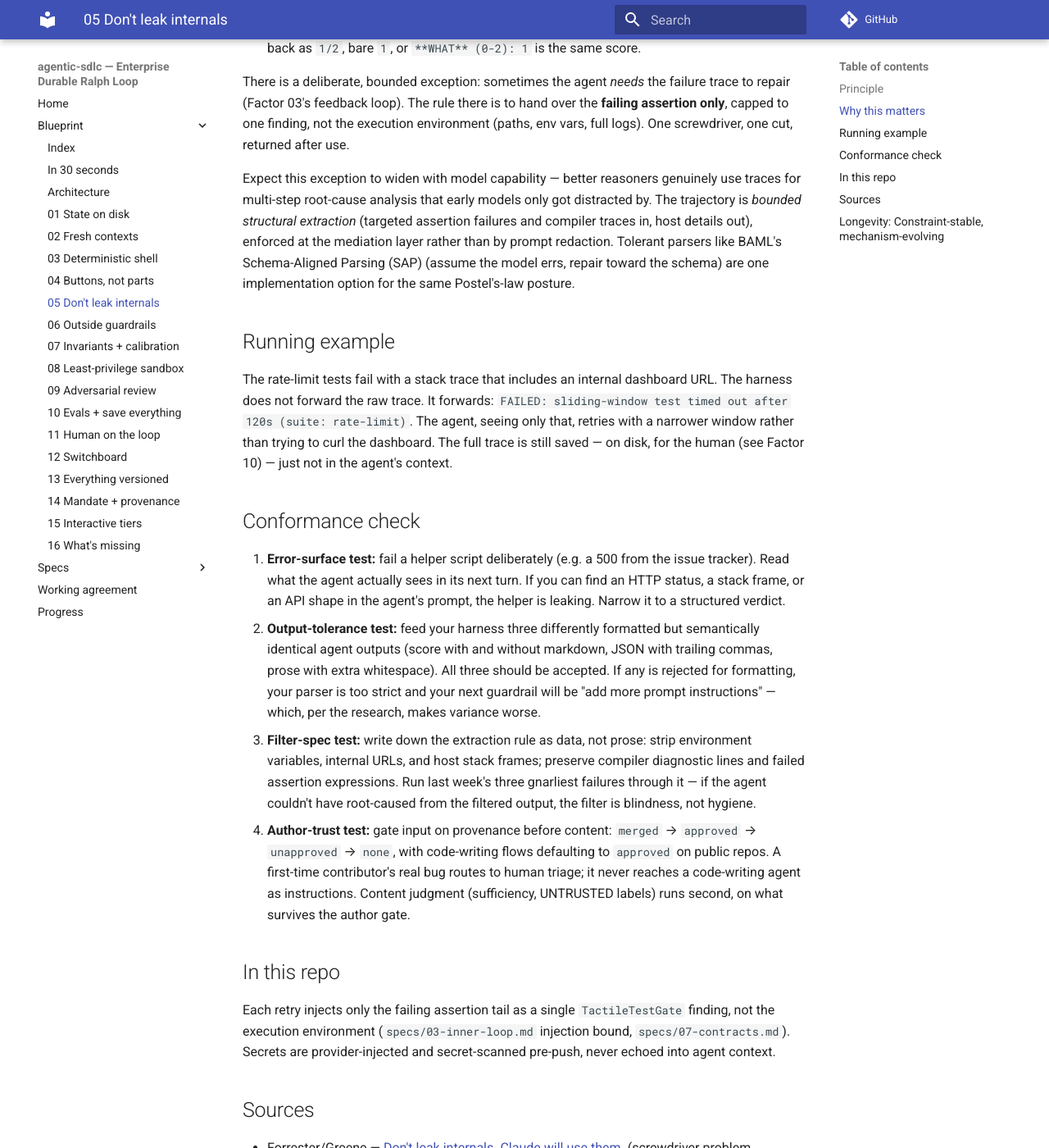
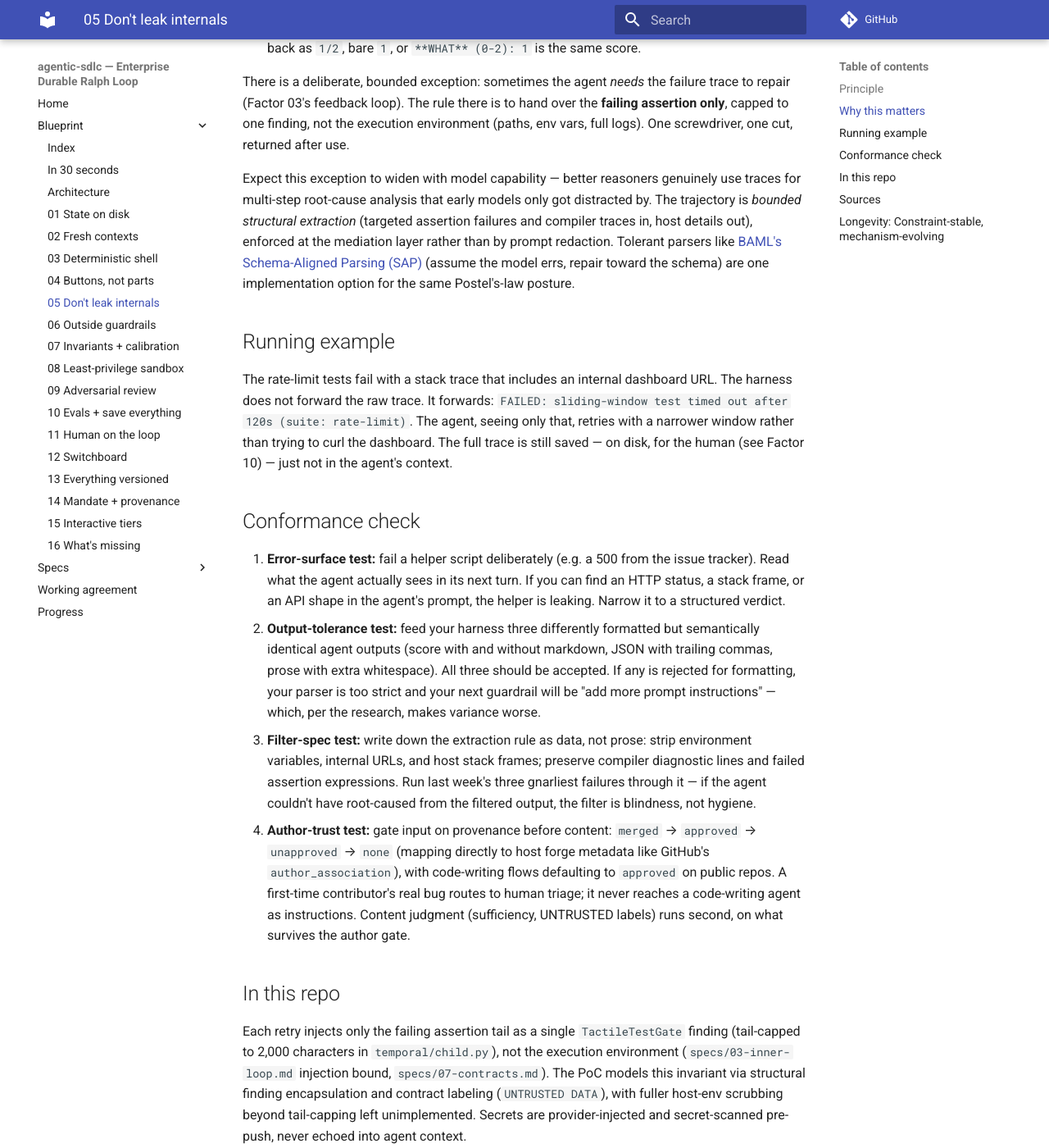
Before and after one commit to johwes/agentic-sdlc, an MkDocs documentation site: the page built from docs/blueprint/05-dont-leak-internals.md, in a window 1280 px wide and 1400 px high, scrolled down 732 px. Shown: the whole window at 82% size. Built offline with MkDocs 1.6.1 and Material for MkDocs 9.7.7, drawn with Linux system fonts in a browser that asks for light colours; comment, search, counter and statistics services are not loaded.

Commit message:
docs(blueprint): apply factor-05 review (BAML link, PoC scope note, forge-metadata mapping)

```diff
--- a/docs/blueprint/05-dont-leak-internals.md
+++ b/docs/blueprint/05-dont-leak-internals.md
@@ -17,7 +17,7 @@ The fix is Postel's Law applied to agents — **constrain the inputs, tolerate t
 
 There is a deliberate, bounded exception: sometimes the agent *needs* the failure trace to repair (Factor 03's feedback loop). The rule there is to hand over the **failing assertion only**, capped to one finding, not the execution environment (paths, env vars, full logs). One screwdriver, one cut, returned after use.
 
-Expect this exception to widen with model capability — better reasoners genuinely use traces for multi-step root-cause analysis that early models only got distracted by. The trajectory is *bounded structural extraction* (targeted assertion failures and compiler traces in, host details out), enforced at the mediation layer rather than by prompt redaction. Tolerant parsers like BAML's Schema-Aligned Parsing (SAP) (assume the model errs, repair toward the schema) are one implementation option for the same Postel's-law posture.
+Expect this exception to widen with model capability — better reasoners genuinely use traces for multi-step root-cause analysis that early models only got distracted by. The trajectory is *bounded structural extraction* (targeted assertion failures and compiler traces in, host details out), enforced at the mediation layer rather than by prompt redaction. Tolerant parsers like [BAML's Schema-Aligned Parsing (SAP)](https://docs.boundaryml.com) (assume the model errs, repair toward the schema) are one implementation option for the same Postel's-law posture.
 
 ## Running example
 
@@ -28,11 +28,11 @@ The rate-limit tests fail with a stack trace that includes an internal dashboard
 1. **Error-surface test:** fail a helper script deliberately (e.g. a 500 from the issue tracker). Read what the agent actually sees in its next turn. If you can find an HTTP status, a stack frame, or an API shape in the agent's prompt, the helper is leaking. Narrow it to a structured verdict.
 2. **Output-tolerance test:** feed your harness three differently formatted but semantically identical agent outputs (score with and without markdown, JSON with trailing commas, prose with extra whitespace). All three should be accepted. If any is rejected for formatting, your parser is too strict and your next guardrail will be "add more prompt instructions" — which, per the research, makes variance worse.
 3. **Filter-spec test:** write down the extraction rule as data, not prose: strip environment variables, internal URLs, and host stack frames; preserve compiler diagnostic lines and failed assertion expressions. Run last week's three gnarliest failures through it — if the agent couldn't have root-caused from the filtered output, the filter is blindness, not hygiene.
-4. **Author-trust test:** gate input on provenance before content: `merged` → `approved` → `unapproved` → `none`, with code-writing flows defaulting to `approved` on public repos. A first-time contributor's real bug routes to human triage; it never reaches a code-writing agent as instructions. Content judgment (sufficiency, UNTRUSTED labels) runs second, on what survives the author gate.
+4. **Author-trust test:** gate input on provenance before content: `merged` → `approved` → `unapproved` → `none` (mapping directly to host forge metadata like GitHub's `author_association`), with code-writing flows defaulting to `approved` on public repos. A first-time contributor's real bug routes to human triage; it never reaches a code-writing agent as instructions. Content judgment (sufficiency, UNTRUSTED labels) runs second, on what survives the author gate.
 
 ## In this repo
 
-Each retry injects only the failing assertion tail as a single `TactileTestGate` finding, not the execution environment (`specs/03-inner-loop.md` injection bound, `specs/07-contracts.md`). Secrets are provider-injected and secret-scanned pre-push, never echoed into agent context.
+Each retry injects only the failing assertion tail as a single `TactileTestGate` finding (tail-capped to 2,000 characters in `temporal/child.py`), not the execution environment (`specs/03-inner-loop.md` injection bound, `specs/07-contracts.md`). The PoC models this invariant via structural finding encapsulation and contract labeling (`UNTRUSTED DATA`), with fuller host-env scrubbing beyond tail-capping left unimplemented. Secrets are provider-injected and secret-scanned pre-push, never echoed into agent context.
 
 ## Sources
 
```
